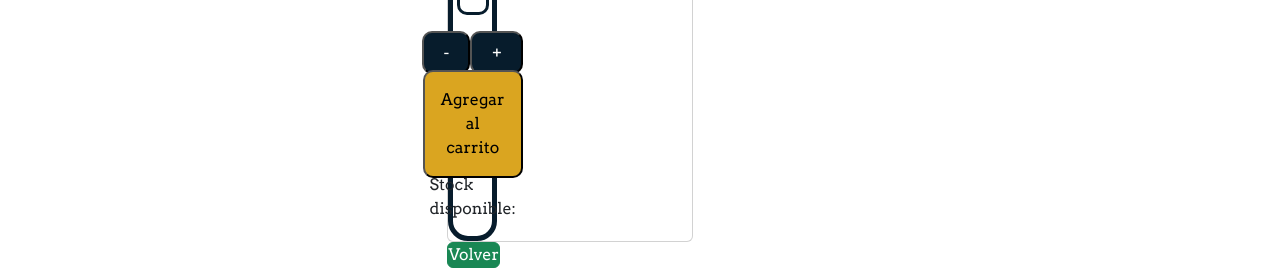
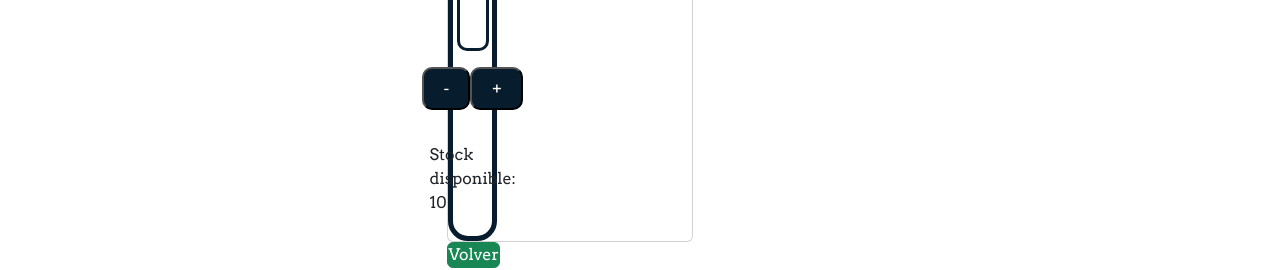
Before and after one commit to emilianorada/ideaRadaelli, a React (Create React App) app: page /detail/1 in a window 1280 px wide. Shown: the part 232-502 px from the top of the page. Built offline with nearby package versions, Linux system fonts and the light colour scheme.

Commit message:
Intercambiabilidad entre ItemDetail y ItemCount

```diff
--- a/src/Components/ItemCount/ItemCount.js
+++ b/src/Components/ItemCount/ItemCount.js
@@ -1,9 +1,14 @@
-import React from 'react';
+import React, { useState } from 'react';
 import "../../styles/ItemCount.css";
 
 
-const ItemCount = ({items, stock, sumar, restar}) => {
+const ItemCount = ({setItems, items}) => {
 
+    const stock = 10
+
+
+    const sumar = () => items < stock ? setItems(items + 1) : alert('Máximo de items alcanzado.')
+    const restar = () => items > 0 ? setItems(items - 1) : alert('No pueden introducirse valores negativos')
 
 
     return (
@@ -14,7 +19,6 @@ const ItemCount = ({items, stock, sumar, restar}) => {
                 <button className="buttonQuantity" onClick={restar}>-</button>
                 <button className="buttonQuantity" onClick={sumar}>+</button>
             </div>
-            <button className="buttonAdd" >Agregar al carrito</button>
         <div className="detail">Stock disponible: {stock}</div>
         </div>
     )
```
